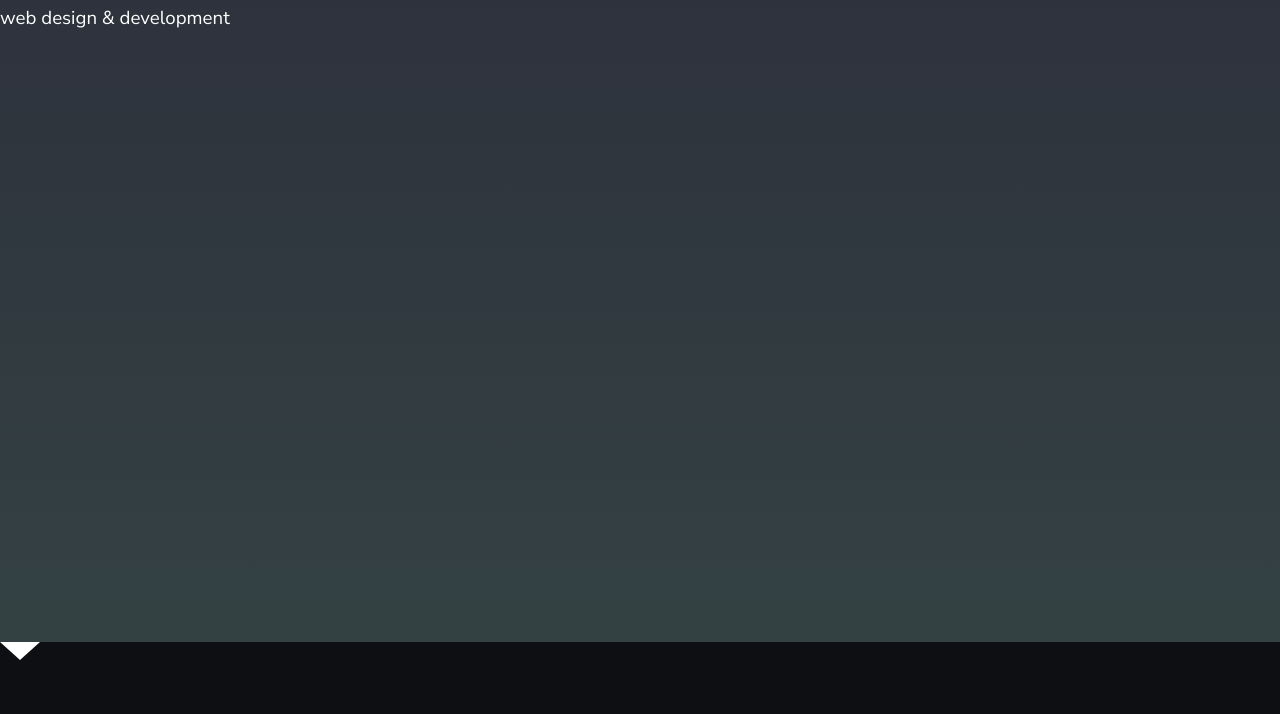
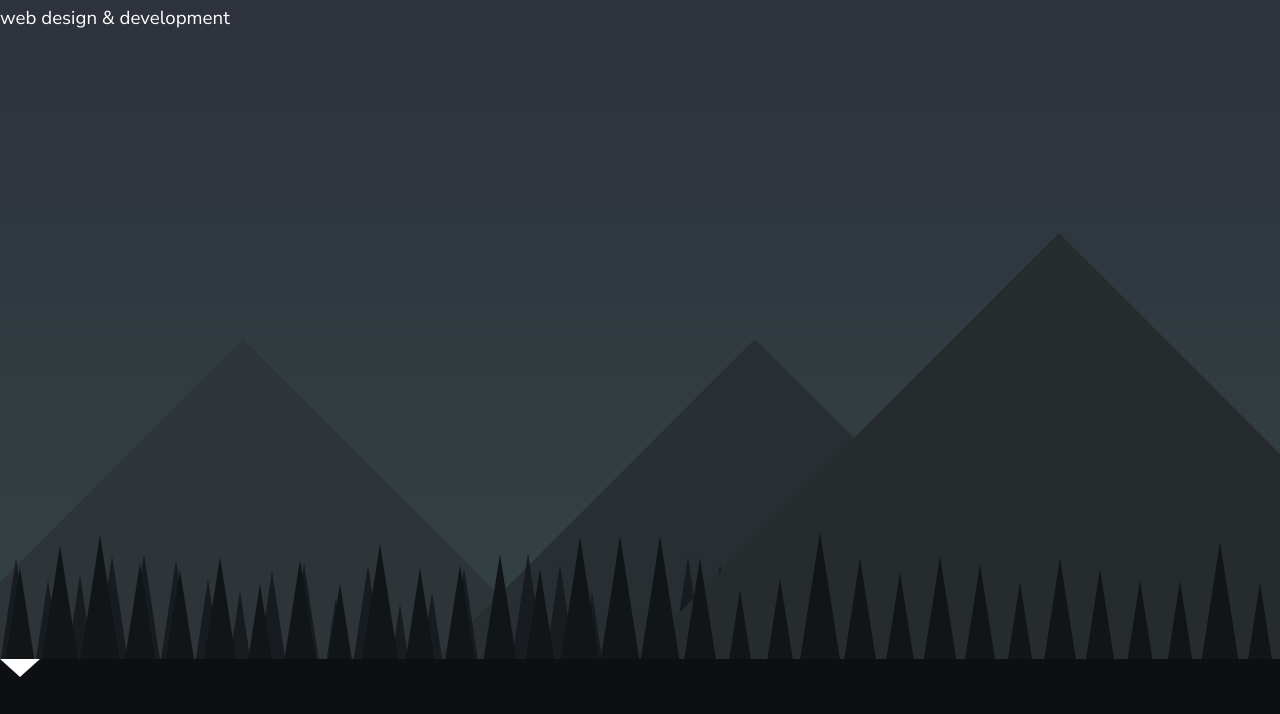
Before and after one commit to lukehedin/lukehedin, a website: page index.html in a window 1280 px wide. Shown: the part 54-768 px from the top of the page. Drawn offline with nearby package versions, Linux system fonts and the light colour scheme; files that its build step writes are made by us from their sources.

Commit message:
Added cool tree generation

```diff
--- a/gulpfile.js
+++ b/gulpfile.js
@@ -25,7 +25,8 @@ gulp.task('sass', function() {
 
 // Concatenate & Minify JS
 gulp.task('scripts', function() {
-    return gulp.src('scripts/*.js')
+    return gulp
+        .src('scripts/*.js')
         .pipe(concat('all.js'))
         .pipe(gulp.dest('build'))
         .pipe(rename('all.min.js'))
--- a/index.html
+++ b/index.html
@@ -15,7 +15,11 @@
         </h3>
     </header>
     <div class="content">
-
+        <div class="triangle mountain mountain-a"></div>
+        <div class="triangle mountain mountain-b"></div>
+        <div class="treeline treeline-a"></div>
+        <div class="triangle mountain mountain-c"></div>
+        <div class="treeline treeline-b"></div>
     </div>
     <footer>
         <div class="arrow-down"></div>
--- a/scripts/night-sky.js
+++ b/scripts/night-sky.js
@@ -1 +1,46 @@
-var lol = 3;
+var NightSky = {
+    mountainEls: [],
+    treelineEls: [],
+    starEls: [],
+
+    //Called on page load
+    draw: function(){
+        var NightSky = this;
+
+        //Add generated trees to our treelines
+        NightSky.fillTreelines('.treeline-a', 100);
+        NightSky.fillTreelines('.treeline-b', 100);
+
+        //Perform our first scale of the page elements based on window size
+        NightSky.refreshScale();
+    },
+
+    //Called when the window is resized
+    refreshScale: function(){
+        //Mountain A
+        LukeHedin.scaleTriangle('.mountain-a', 4, 'bottom', 4);
+        //Mountain B
+        LukeHedin.scaleTriangle('.mountain-b', 4, 'bottom', 4);
+        //Mountain C
+        LukeHedin.scaleTriangle('.mountain-c', 3, 'bottom', 3);
+
+        //Treeline A
+        LukeHedin.scaleRect('.treeline-a', 12);
+        LukeHedin.scaleTriangle('.treeline-a .tree', 80, 'bottom', 12);
+        //Treeline B
+        LukeHedin.scaleRect('.treeline-b', 10);
+        LukeHedin.scaleTriangle('.treeline-b .tree', 64, 'bottom', 10);
+    },
+
+    fillTreelines: function(sel, amount) {
+        var container = $(sel);
+        var trees = "";
+
+        for(var i = 0; i < amount; i++){
+            var randPadding = Math.floor(Math.random() * 60) + 1;
+            trees += '<div class="triangle tree" style="padding-top:' + randPadding + 'px"></div>';
+        }
+
+        container.append(trees);
+    }
+};
--- a/scripts/scripts.js
+++ b/scripts/scripts.js
@@ -1 +1,37 @@
-var lol = "yo";
+var LukeHedin = {
+    getMaxWidthOrHeight: function(){
+        return $(window).width() < $(window).height() ? $(window).width() : $(window).height();
+    },
+
+    //baseSide: 'top' 'bottom' 'left' 'right' or null
+    scaleTriangle: function(elSelector, division, baseSide, pointDivision) {
+        var LukeHedin = this;
+
+        var scaleAmount = LukeHedin.getMaxWidthOrHeight();
+        var triangleEl = $(elSelector);
+
+        triangleEl.css('border-width', (scaleAmount / division) + 'px');
+
+        //extends the point of the triangle to a different amount if provided
+        if(pointDivision) {
+            triangleEl.css('border-' + baseSide + '-width', (scaleAmount / pointDivision) + 'px');
+        }
+    },
+
+    scaleRect: function(elSelector, division) {
+        var LukeHedin = this;
+
+        var scaleAmount = LukeHedin.getMaxWidthOrHeight();
+        var rectEl = $(elSelector);
+
+        rectEl.css('height', (scaleAmount / division) + 'px');
+    }
+};
+
+$(document).on('ready', function(e){
+    NightSky.draw();
+
+    $(window).on('resize', function(e){
+        NightSky.refreshScale();
+    });
+});
--- a/styles/night-sky.scss
+++ b/styles/night-sky.scss
@@ -4,13 +4,70 @@
     background: linear-gradient(#2d313c, #354444);
 
     header {
-        flex-grow: 2;
+        flex-grow: 1;
 
     }
 
     .content {
-        flex-grow: 5;
+        flex-grow: 8;
         width: 100%;
+        position: relative;
+        overflow: hidden;
+
+        .triangle {
+            width: 0;
+            height: 0;
+
+            border-style: solid;
+            border-color: transparent;
+        }
+
+        .mountain {
+            position: absolute;
+            bottom: 0;
+            border-top: none;
+        }
+
+        .mountain-a {
+            left: -6%;
+            border-bottom-color: #2d3538;
+        }
+
+        .mountain-b {
+            right: 16%;
+            border-bottom-color: #282f32;
+        }
+
+        .mountain-c {
+            right: -16%;
+            border-bottom-color: #262c2e;
+        }
+
+        .treeline {
+            position: absolute;
+            bottom: 0;
+
+            display: flex;
+            width: 100%;
+            height: 10%;
+
+            .tree {
+                bottom: 0;
+                border-top: none;
+            }
+
+            &.treeline-a{
+                .tree {
+                    border-bottom-color: #181b1f;
+                }
+            }
+
+            &.treeline-b{
+                .tree {
+                    border-bottom-color: #121518;
+                }
+            }
+        }
     }
 
     footer {
```
Also changed, not shown: build/all.js, build/css/styles.css, build/js/all.min.js, styles/styles.scss (line endings or trailing spaces).
